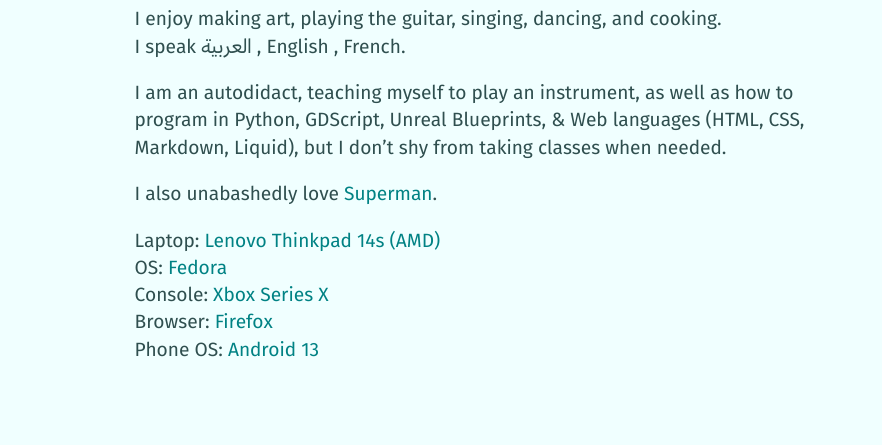
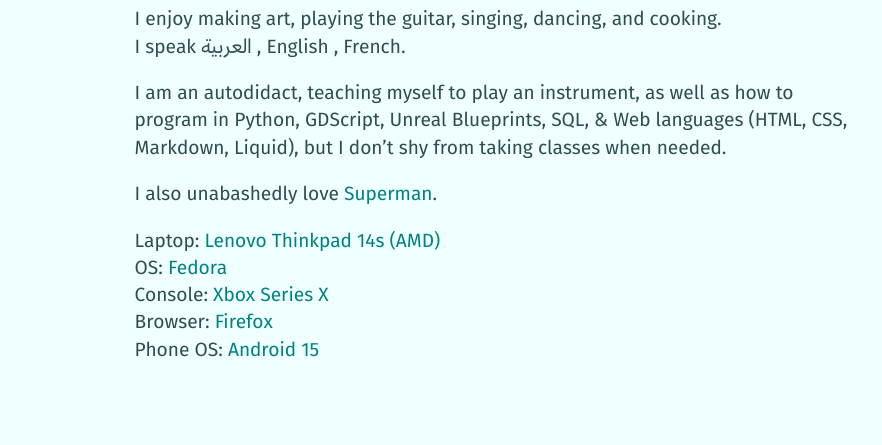
Before and after one commit to mstfacmly/mstfacmly.github.io, a Jekyll site: the page built from about.md, in a window 1280 px wide. Shown: the part 137-582 px from the top of the page, without its empty margins (147-1029 px from the left). Built offline with Jekyll 4.4.1, drawn with Linux system fonts in a browser that asks for light colours; nearby versions of some CDN libraries; a script that is not in the unit is left out.

Commit message:
update _config file

```diff
--- a/_config.yml
+++ b/_config.yml
@@ -4,7 +4,7 @@
 author: mstfa cmly
 birthday: '1984-04-11 00:00:00 +0300'
 langs: العربية , English , French
-proglangs: Python, GDScript, Unreal Blueprints, & Web languages (HTML, CSS, Markdown, Liquid)
+proglangs: Python, GDScript, Unreal Blueprints, SQL, & Web languages (HTML, CSS, Markdown, Liquid)
 laptop: Lenovo Thinkpad 14s (AMD)
 laptopsite: https://www.lenovo.com/ca/en/laptops/thinkpad/thinkpad-t-series/ThinkPad-T14s-AMD-G1/p/22TPT144SA2
 OS: Fedora
@@ -13,8 +13,8 @@
 consolesite: https://www.xbox.com/en-CA/consoles/xbox-series-x
 browser: Firefox
 browsersite: https://firefox.com
-phoneOS: Android 13
-phoneOSsite: https://www.android.com/13
+phoneOS: Android 15
+phoneOSsite: https://www.android.com/15
 
 #contact info
 email: moustafa.chamli@gmail.com
```
